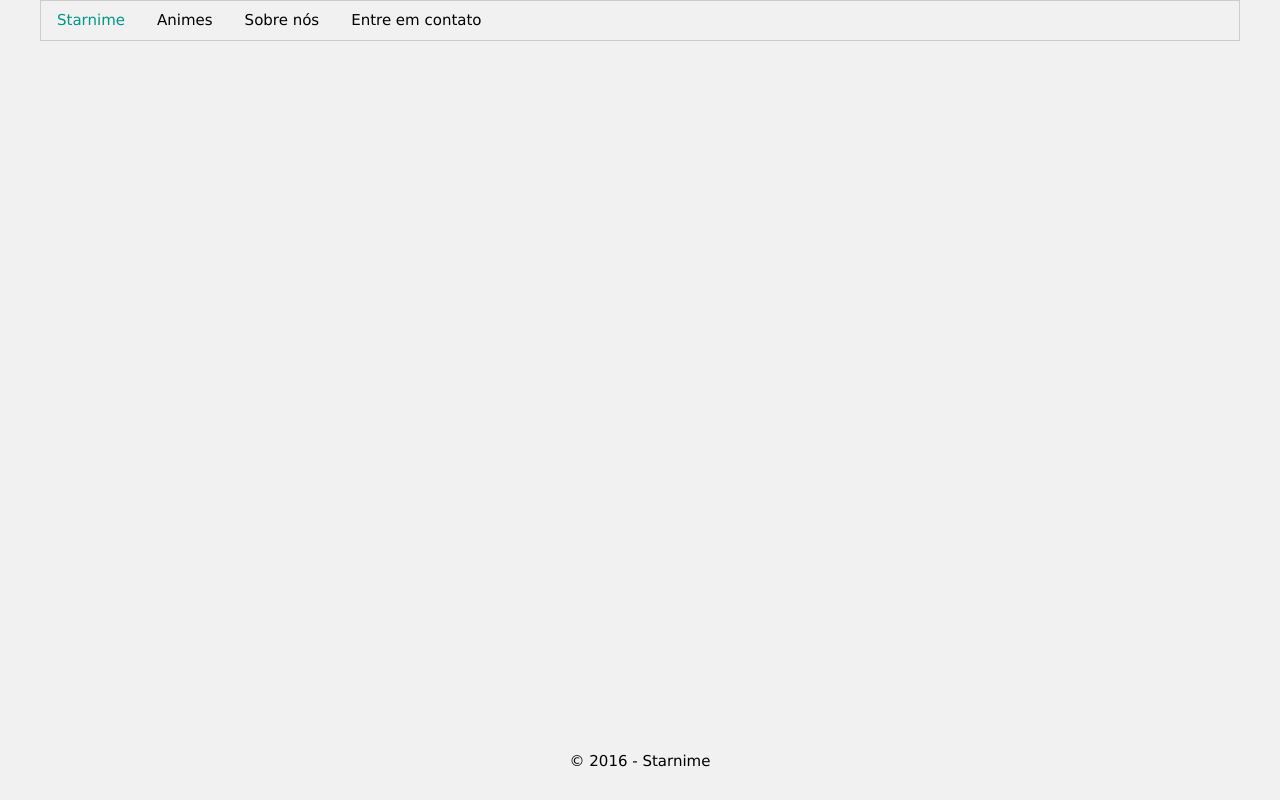
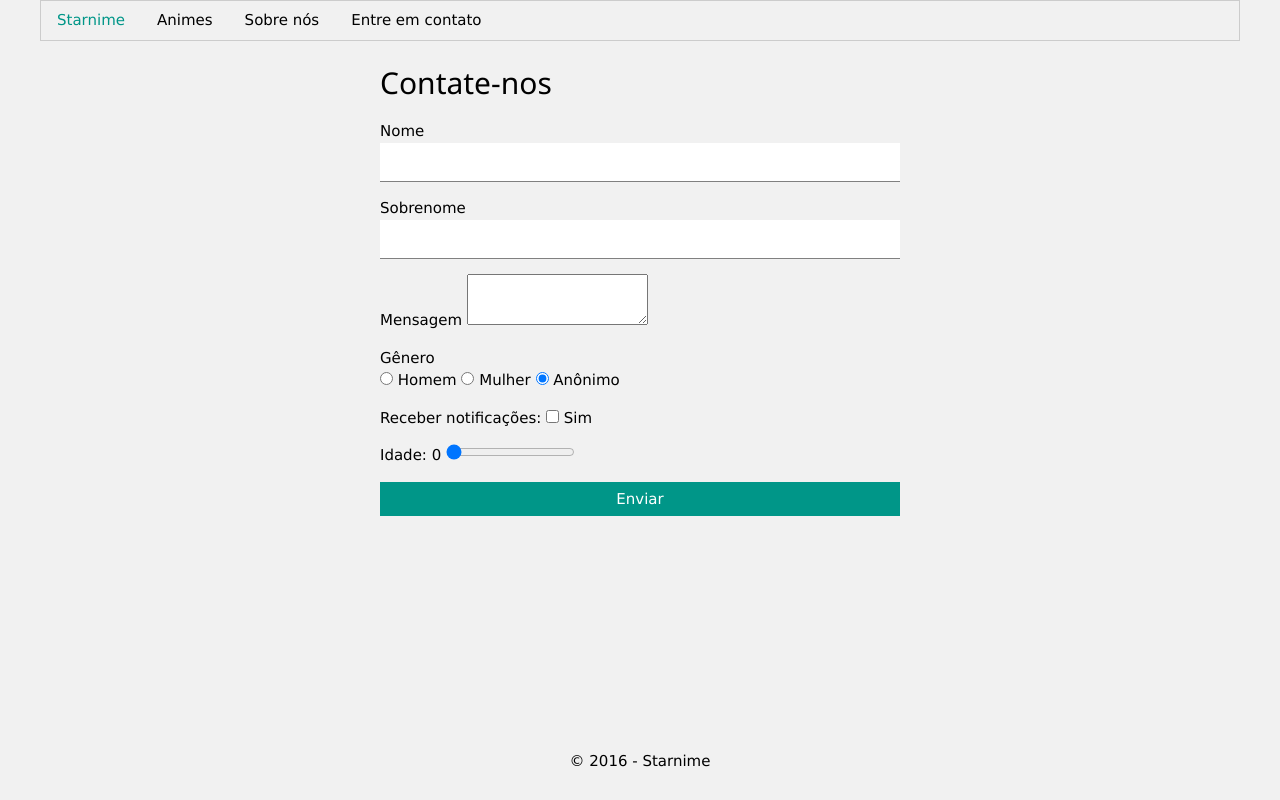
Before and after one commit to tkovs/starnime, a plain HTML site: page pages/contato.html in a window 1280 px wide. Drawn offline with Linux system fonts and the light colour scheme.

Commit message:
Página de contato (início)

```diff
--- a/pages/contato.html
+++ b/pages/contato.html
@@ -37,6 +37,55 @@
         </div>
 
         <div class="content w3-container">
+            <div class="w3-row-padding w3-container">
+                <div class="w3-quarter">
+                    &nbsp; <!-- Para ficar sem conteúdo mas com grid funcionando-->
+                </div>
+
+                <div class="w3-half">
+                    <form class="w3-container" action="pages/home.html">
+                        <h2>Contate-nos</h2>
+                        <p>
+                        <label>Nome</label>
+                        <input class="w3-input" type="text" required/>
+                        </p>
+
+                        <p>
+                        <label>Sobrenome</label>
+                        <input class="w3-input" type="password" required/>
+                        </p>
+
+                        <p>
+                        <label>Mensagem</label>
+                        <textarea></textarea>
+                        </p>
+
+                        <p>
+                            <label>Gênero</label><br />
+                            <input type="radio" name="genero" value="homem"> Homem
+                            <input type="radio" name="genero" value="mulher"> Mulher
+                            <input type="radio" name="genero" value="anonimo" checked> Anônimo<br />
+                        </p>
+
+                        <p>
+                        <label>Receber notificações: </label>
+                        <input type="checkbox" name="resposta" value="sim"> Sim<br />
+                        </p>
+
+                        <p>
+                            <label id="valor-da-chave">Idade: 0  </label>
+                            <input type="range" name="points" value="0" min="6" max="100"  onload="document.getElementById('valor-da-chave').innerHTML =  'Idade: ' + this.value " oninput="document.getElementById('valor-da-chave').innerHTML =  'Idade: ' + this.value ">
+                        </p>
+
+                        <button class="w3-btn-block w3-teal">Enviar</button>
+                    </form>
+                </div>
+
+                <div class="w3-quarter">
+                    &nbsp; <!-- Para ficar sem conteúdo mas com grid funcionando-->
+                </div>
+            </div>
+        </div>
 
         </div>
 
```
Also changed, not shown: index.html (+1 -1 lines).
